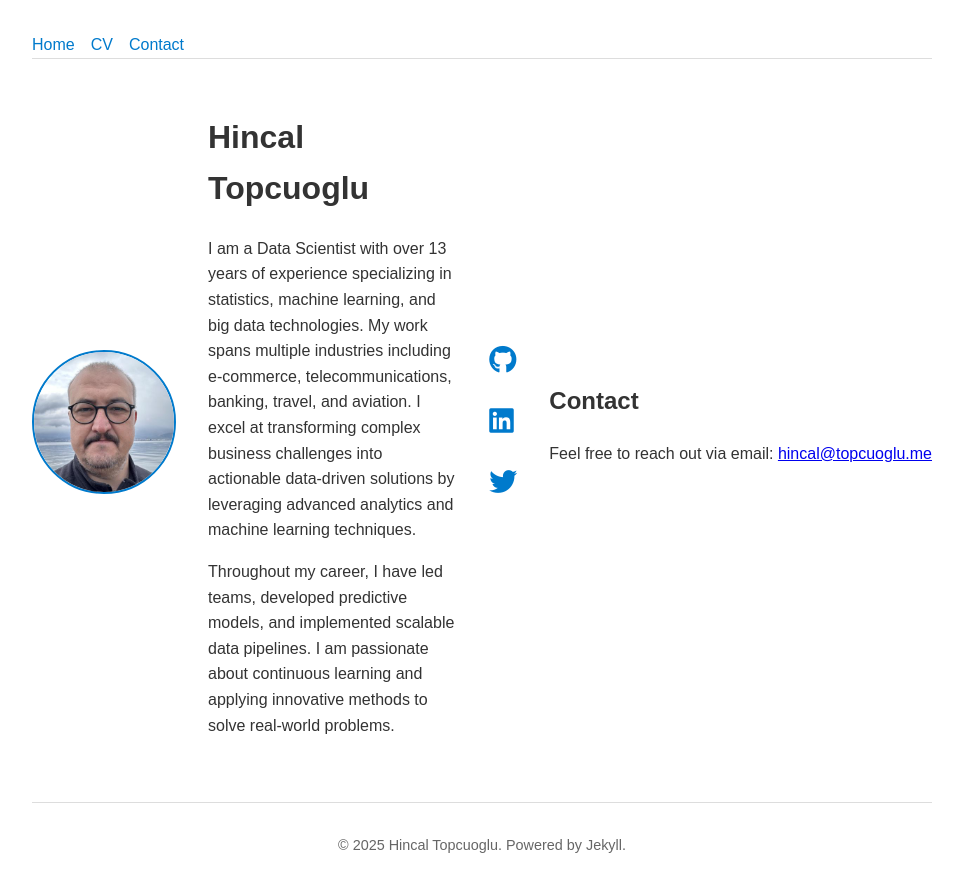
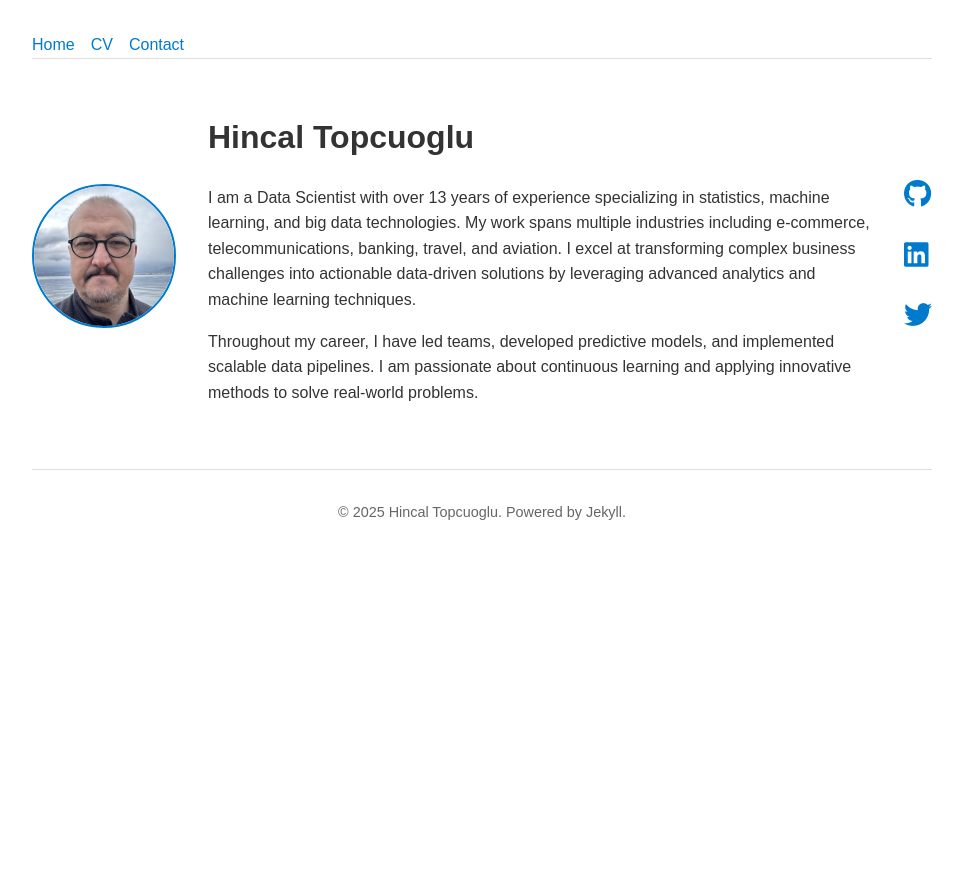
Before and after one commit to hincaltopcuoglu/hincaltopcuoglu.github.io, a Jekyll site: the page built from index.md, in a window 1280 px wide. Shown: the top 892 px of the page, without its empty margins (158-1121 px from the left). Built offline with Jekyll 4.4.1, drawn with Linux system fonts in a browser that asks for light colours.

Commit message:
Update index.md

```diff
--- a/index.md
+++ b/index.md
@@ -64,10 +64,4 @@ layout: home
     <a href="https://www.linkedin.com/in/hincal-topcuoglu/" aria-label="LinkedIn" title="LinkedIn" target="_blank"><i class="fab fa-linkedin"></i></a>
     <a href="https://x.com/hincaltopcuogl1" aria-label="Twitter" title="Twitter" target="_blank"><i class="fab fa-twitter"></i></a>
   </div>
-  <section>
-  <h2>Contact</h2>
-  <p class="contact-info">
-    Feel free to reach out via email: <a href="mailto:hincal@topcuoglu.me">hincal@topcuoglu.me</a>
-  </p>
-</section>
 </div>
```
